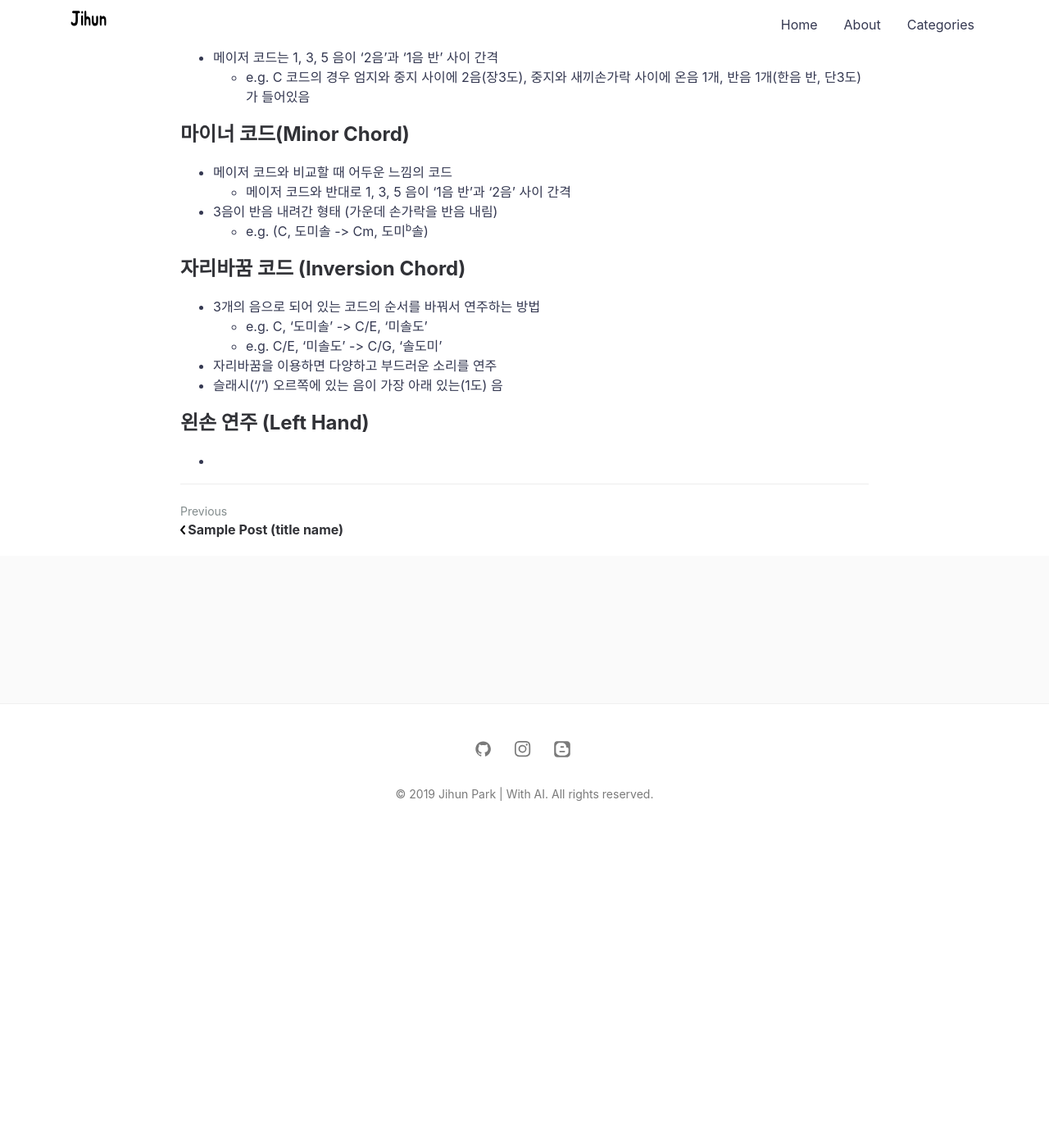
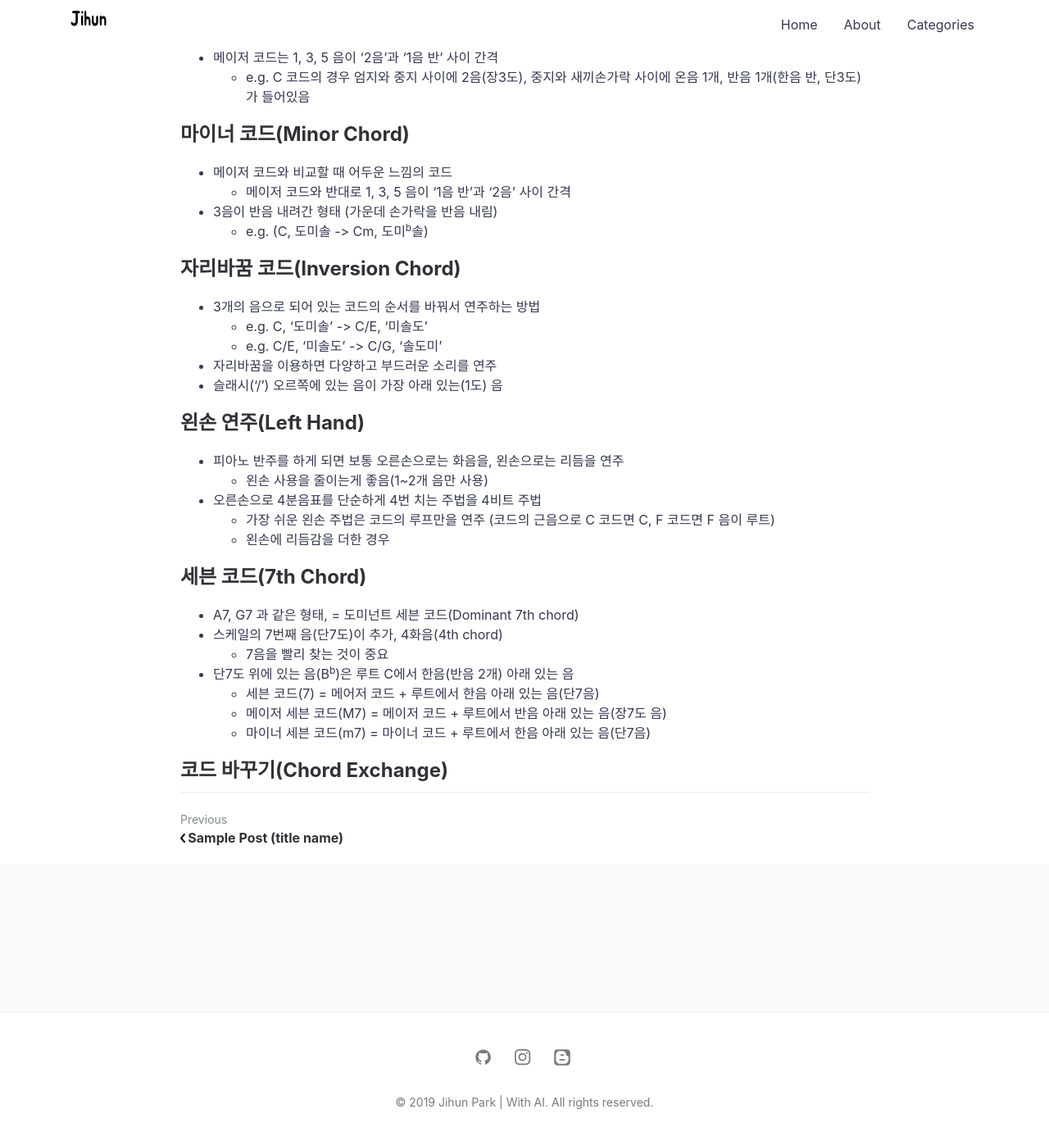
Before and after one commit to jihunparkme/jihunparkme.github.io, a Jekyll site: the page built from _posts/2019-11-19-piano-accompaniment.md, in a window 1280 px wide and 1400 px high, scrolled down 1114 px. Shown: the top 1392 px of the window at 82% size. Built offline with Jekyll 4.4.1, drawn with Linux system fonts in a browser that asks for light colours; comment, search, counter and statistics services are not loaded; before the commit the page ends 2138 px from its top, so only the background shows below that; some of the changed text lies outside the part shown.

```diff
--- a/_posts/2019-11-19-piano-accompaniment.md
+++ b/_posts/2019-11-19-piano-accompaniment.md
@@ -38,7 +38,7 @@
 - 3음이 반음 내려간 형태 (가운데 손가락을 반음 내림)
   - e.g. (C, 도미솔 -> Cm, 도미<sup>b</sup>솔)
 
-## 자리바꿈 코드 (Inversion Chord)
+## 자리바꿈 코드(Inversion Chord)
 
 - 3개의 음으로 되어 있는 코드의 순서를 바꿔서 연주하는 방법
   - e.g. C, '도미솔' -> C/E, '미솔도'
@@ -46,6 +46,23 @@
 - 자리바꿈을 이용하면 다양하고 부드러운 소리를 연주
 - 슬래시('/') 오르쪽에 있는 음이 가장 아래 있는(1도) 음
 
-## 왼손 연주 (Left Hand)
+## 왼손 연주(Left Hand)
 
--
+- 피아노 반주를 하게 되면 보통 오른손으로는 화음을, 왼손으로는 리듬을 연주
+  - 왼손 사용을 줄이는게 좋음(1~2개 음만 사용)
+- 오른손으로 4분음표를 단순하게 4번 치는 주법을 4비트 주법
+  - 가장 쉬운 왼손 주법은 코드의 루프만을 연주 (코드의 근음으로 C 코드면 C, F 코드면 F 음이 루트)
+  - 왼손에 리듬감을 더한 경우
+
+## 세븐 코드(7th Chord)
+
+- A7, G7 과 같은 형태, = 도미넌트 세븐 코드(Dominant 7th chord)
+- 스케일의 7번째 음(단7도)이 추가, 4화음(4th chord)
+  - 7음을 빨리 찾는 것이 중요
+
+- 단7도 위에 있는 음(B<sup>b</sup>)은 루트 C에서 한음(반음 2개) 아래 있는 음
+  - 세븐 코드(7) = 메어저 코드 + 루트에서 한음 아래 있는 음(단7음)
+  - 메이저 세븐 코드(M7) = 메이저 코드 + 루트에서 반음 아래 있는 음(장7도 음)
+  - 마이너 세븐 코드(m7) = 마이너 코드 + 루트에서 한음 아래 있는 음(단7음)
+
+## 코드 바꾸기(Chord Exchange)
```
